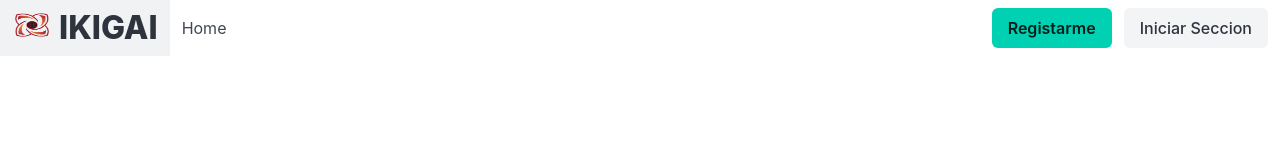
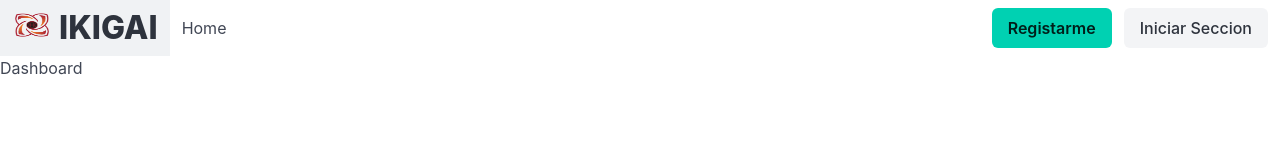
Before and after one commit to Sebasurb01/WebIkigai, a Vue app: page /#/Dashboard in a window 1280 px wide. Shown: the top 160 px of the page. Built offline with nearby package versions, Linux system fonts and the light colour scheme.

Commit message:
Dashboard

```diff
--- a/src/router/index.js
+++ b/src/router/index.js
@@ -2,6 +2,7 @@
 import HomeView from '../views/HomeView.vue'
 import LoginMenu from '../views/Auth/LoginMenu.vue'
 import RegisterMenu from '../views/Auth/RegisterMenu.vue'
+import DashboardView from '@/views/DashboardView.vue'
 const routes = [
   {
     path: '/',
@@ -18,6 +19,12 @@
     path: '/Register',
     name: 'Register',
     component: RegisterMenu
+  },
+
+  {
+    path: '/Dashboard',
+    name: 'Dashboard',
+    component: DashboardView
   }
 
 ]
--- a/src/views/Auth/LoginMenu.vue
+++ b/src/views/Auth/LoginMenu.vue
@@ -50,7 +50,7 @@
               // Haz lo que necesites con el usuario
               console.log(user);
               // Por ejemplo, redirige a la página de inicio
-              this.$router.push('/home');
+              this.$router.push('/Dashboard');
             })
             .catch(err => {
               // Error durante el inicio de sesión
--- /dev/null
+++ b/src/views/DashboardView.vue
@@ -0,0 +1,17 @@
+<template>
+<div>
+
+Dashboard
+</div>
+
+
+
+
+</template>
+
+<script>
+export default{
+
+
+}
+</script>
```
